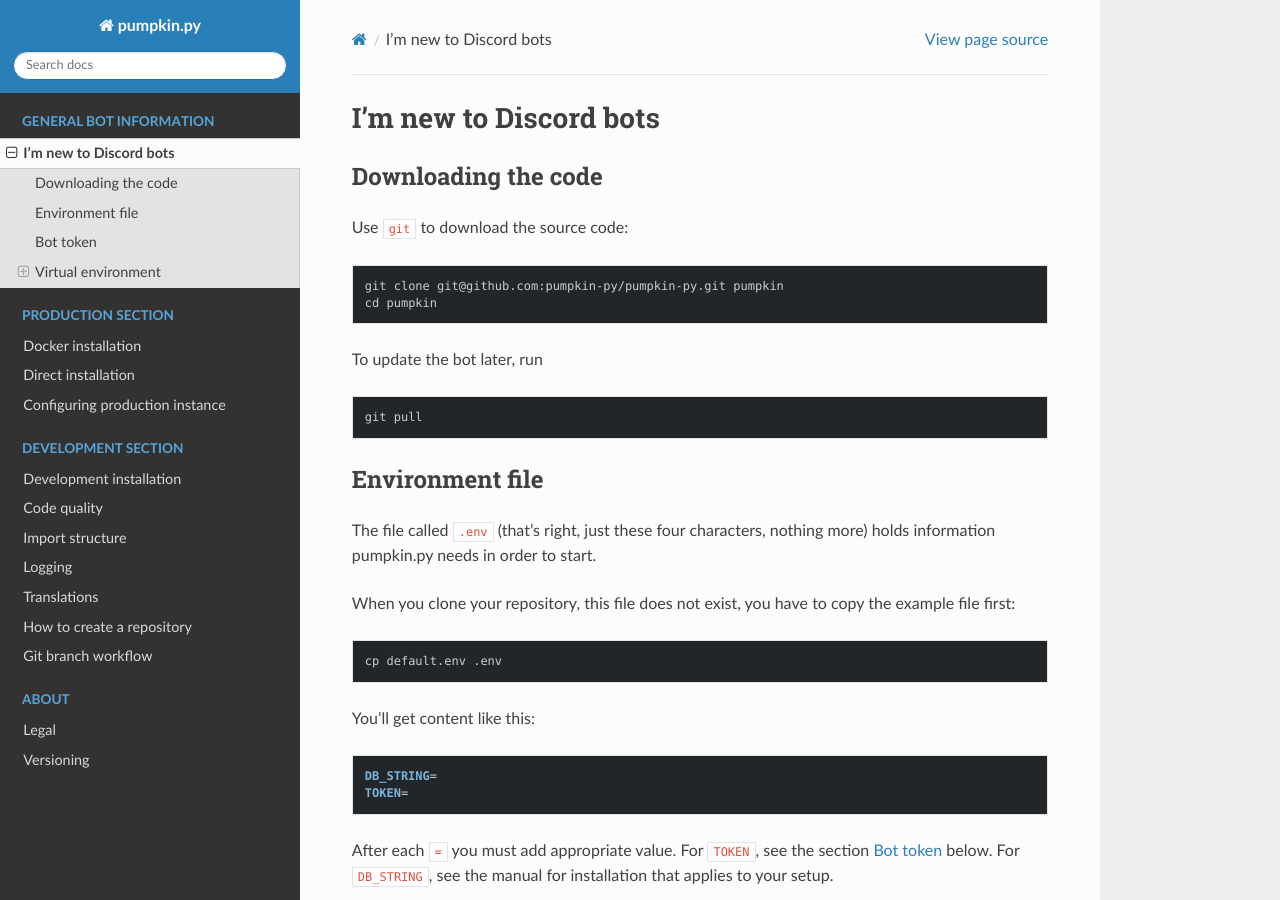
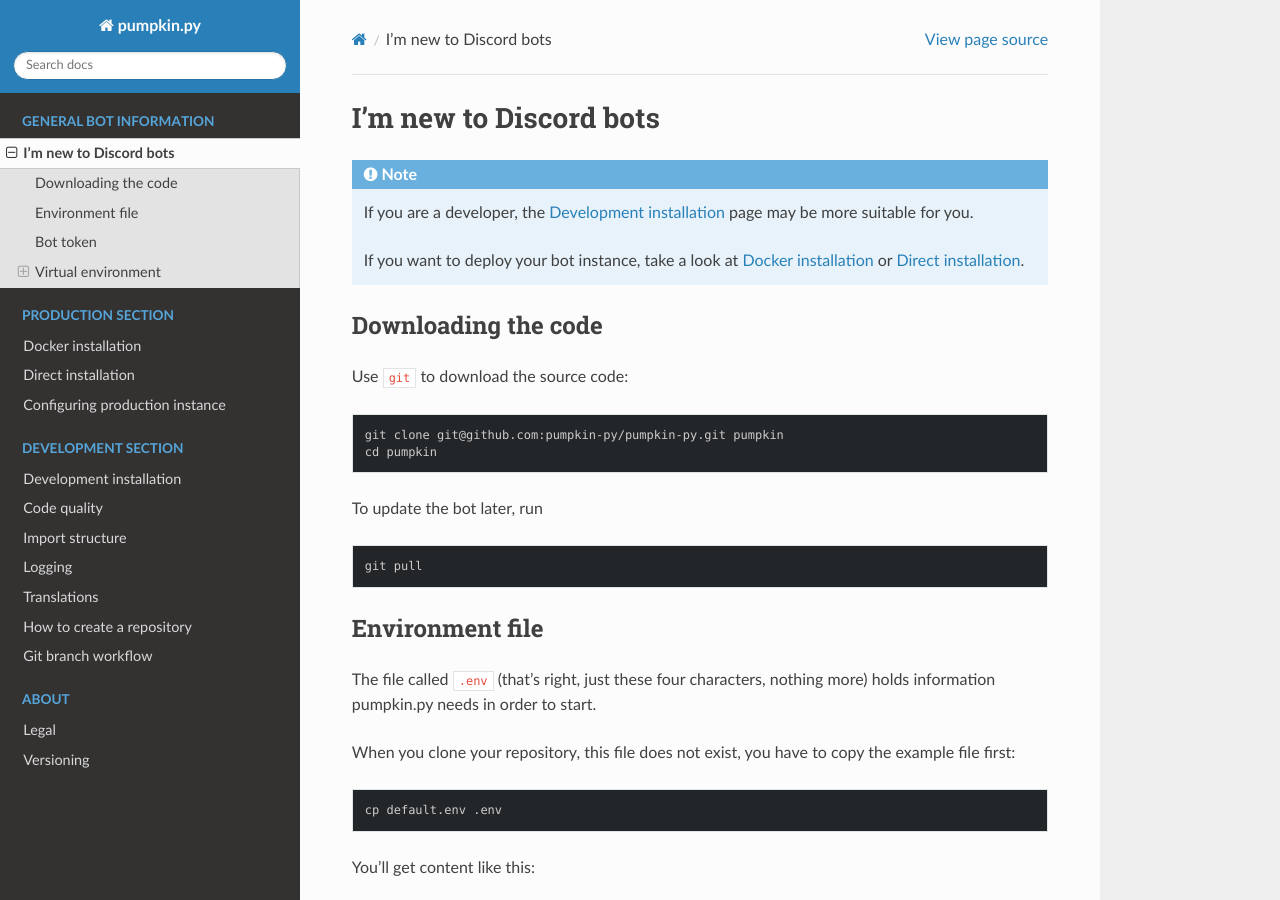
Before and after one commit to pumpkin-py/pumpkin-py, a Sphinx documentation site: the page built from docs/general/index.rst, in a window 1280 px wide and 900 px high. Built offline with Sphinx 7.4.7 and the Read the Docs theme 2.0.0, drawn with Linux system fonts in a browser that asks for light colours.

Commit message:
Docs: Link to Devel&Prod pages in General
The General page may not be suitable for general everyday developers, as
they tend to start running commands as they see them. This is an attempt
to direct them to more appropriate page.

```diff
--- a/docs/general/index.rst
+++ b/docs/general/index.rst
@@ -2,6 +2,12 @@
 
 I'm new to Discord bots
 =======================
+
+.. note::
+
+	If you are a developer, the :ref:`devel` page may be more suitable for you.
+
+	If you want to deploy your bot instance, take a look at :ref:`docker` or :ref:`direct`.
 
 
 .. _general_download:
```
